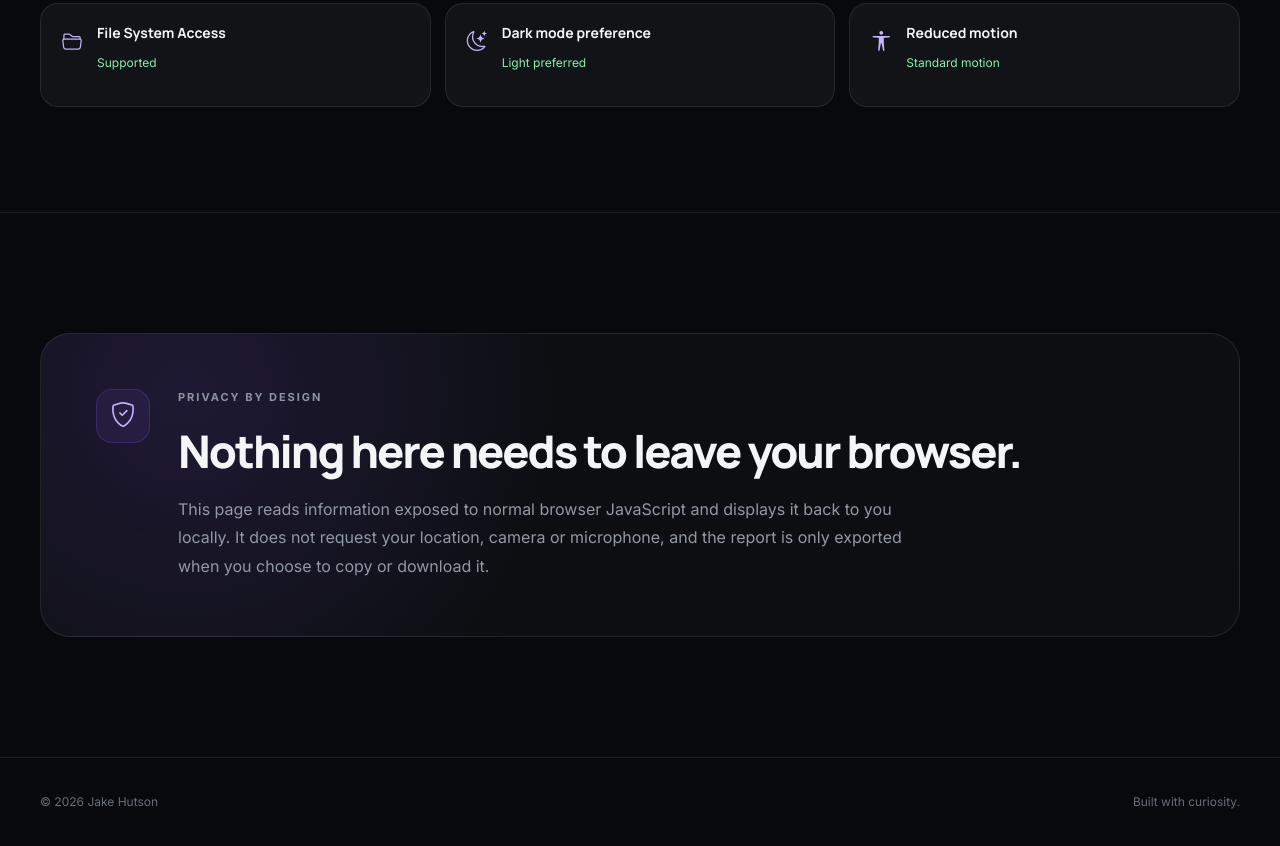
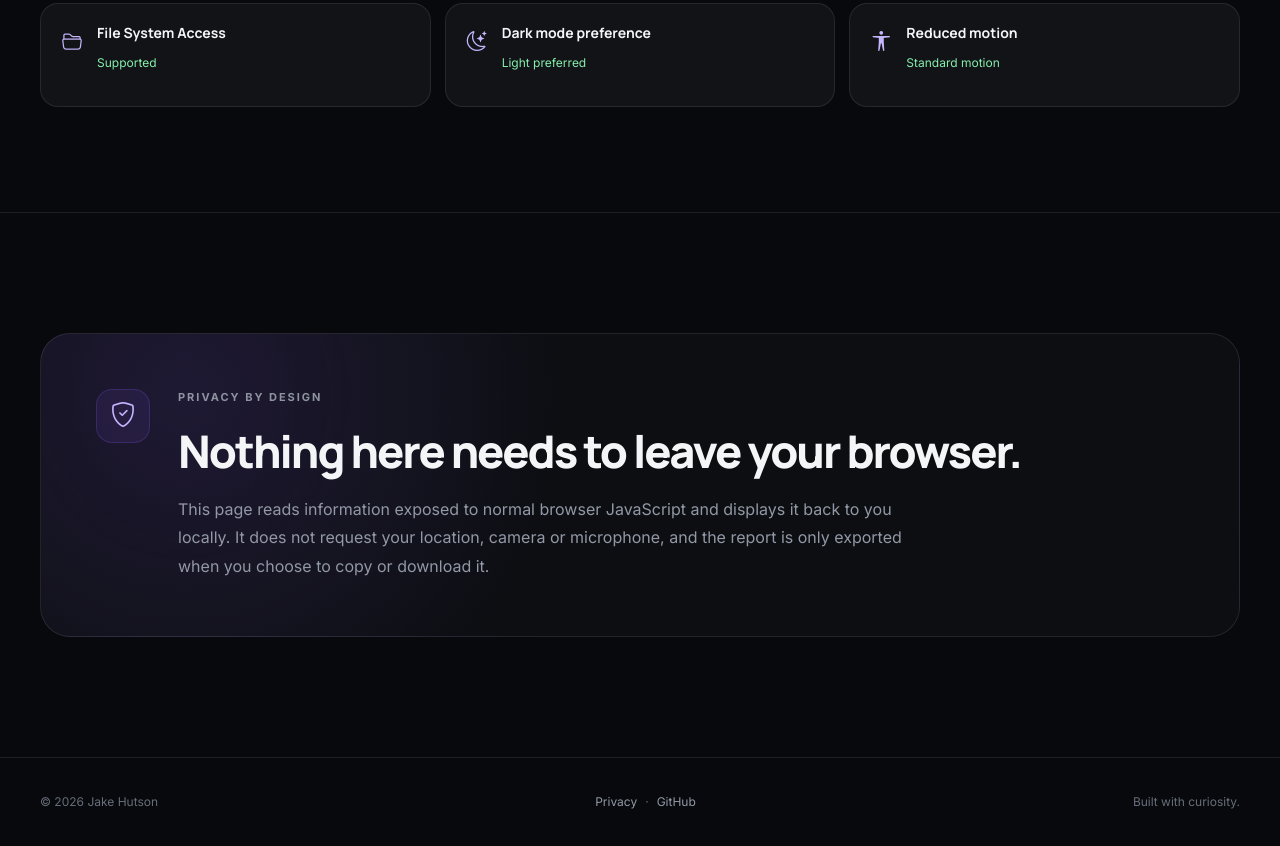
Before and after one commit to JakeHutson42/jakehutson-website, a plain HTML site: page browser-device.html in a window 1280 px wide. Shown: the part 5244-6090 px from the top of the page. Drawn offline with nearby package versions, Linux system fonts and the light colour scheme.

Commit message:
Update browser-device.html
Footer tweaks.

```diff
--- a/browser-device.html
+++ b/browser-device.html
@@ -403,6 +403,13 @@
     <footer>
         <div class="footer-inner">
             <div>© <span id="year"></span> Jake Hutson</div>
+
+            <div class="footer-links">
+                <a href="privacy.html">Privacy</a>
+                <span>·</span>
+                <a href="https://github.com/JakeHutson42" target="_blank" rel="noopener noreferrer">GitHub</a>
+            </div>
+
             <div>Built with curiosity.</div>
         </div>
     </footer>
```
